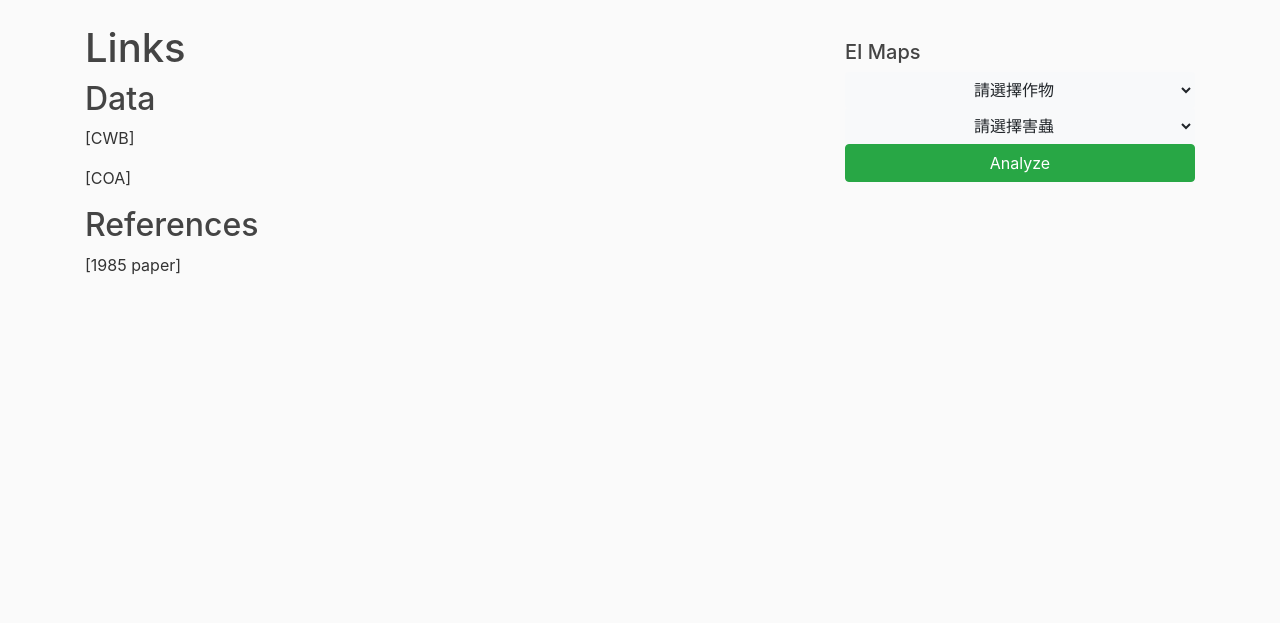
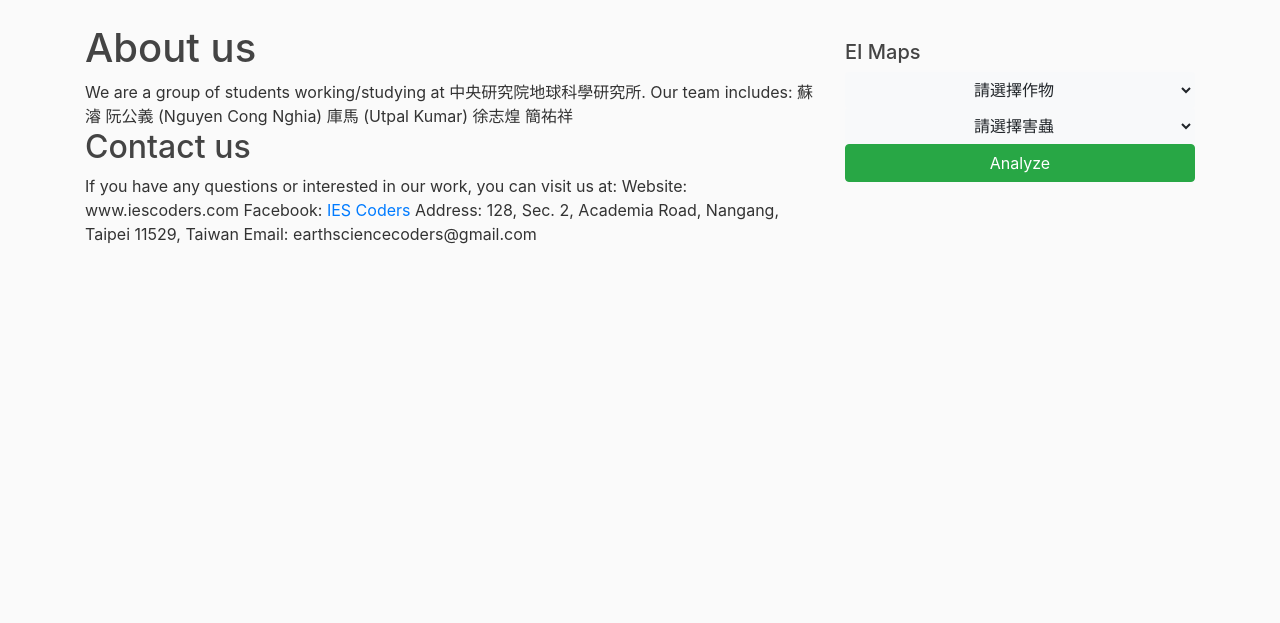
Before and after one commit to IEScoders/BioZone, a Flask app: page /about in a window 1280 px wide. Shown: the part 56-679 px from the top of the page. Run offline with Flask 2, Linux system fonts and the light colour scheme; parts of the project's set-up code (start-up, migrations or seed data) failed here and were passed over; some libraries are stand-ins or nearby versions.

Commit message:
about us

```diff
--- /dev/null
+++ b/runtime.txt
@@ -0,0 +1 @@
+python-3.6.4
--- a/templates/about.html
+++ b/templates/about.html
@@ -1,9 +1,26 @@
 {% extends "layout.html" %}
 {% block content %}
-<h1>Links</h1>
-<h2>Data</h2>
-<p>[CWB]</p>
-<p>[COA]</p>
-<h2>References</h2>
-<p>[1985 paper]</p>
+<h1>About us</h1>
+We are a group of students working/studying at 中央研究院地球科學研究所. Our team includes:
+
+蘇濬
+
+阮公義 (Nguyen Cong Nghia)
+
+庫馬 (Utpal Kumar)
+
+徐志煌
+
+簡祐祥
+<h2>Contact us</h2>
+If you have any questions or interested in our work, you can visit us at:
+
+Website: www.iescoders.com
+
+Facebook: <a href="https://www.facebook.com/iescoders/?ref=bookmarks">IES Coders</a>
+
+Address: 128, Sec. 2, Academia Road, Nangang, Taipei 11529, Taiwan
+
+Email: earthsciencecoders@gmail.com
+
 {% endblock content %}
```
Also changed, not shown: 1 other file.
